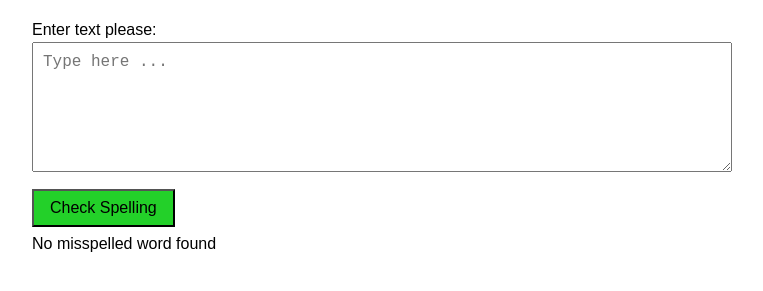
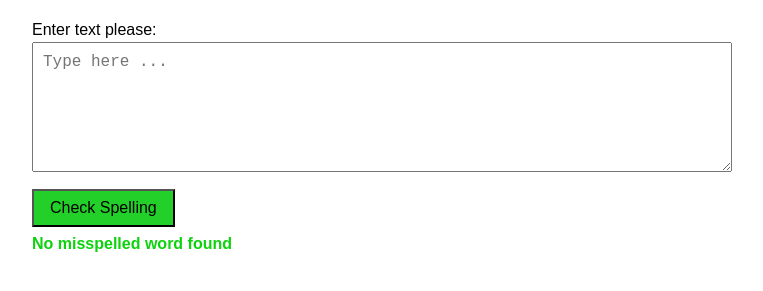
Before and after one commit to HilolaRustam/Spell-checker-project, a website with bundled scripts: page index.html in a window 1280 px wide. Both pictures are taken after a click on the button "Check Spelling". Shown: the part 81-372 px from the top of the page, without its empty margins (258-1021 px from the left). Built offline with nearby package versions, Linux system fonts and the light colour scheme.

Commit message:
styled the no misspelled message

```diff
--- a/style.css
+++ b/style.css
@@ -44,3 +44,7 @@ body {
   color: rgb(225, 15, 15);
   font-weight: bold;
 }
+  .correct {
+    color:rgb(13, 210, 13);
+    font-weight: bold;
+  }
```
